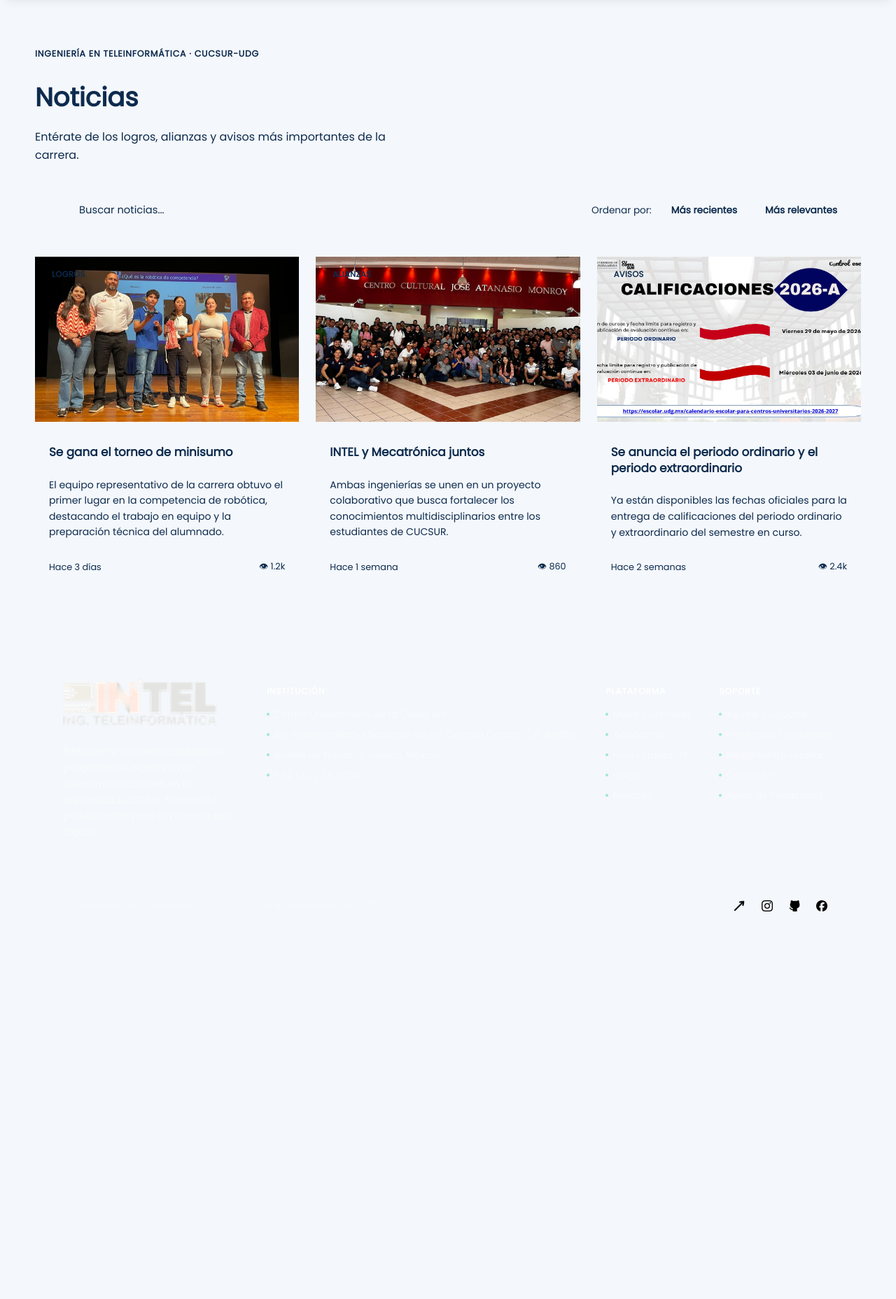
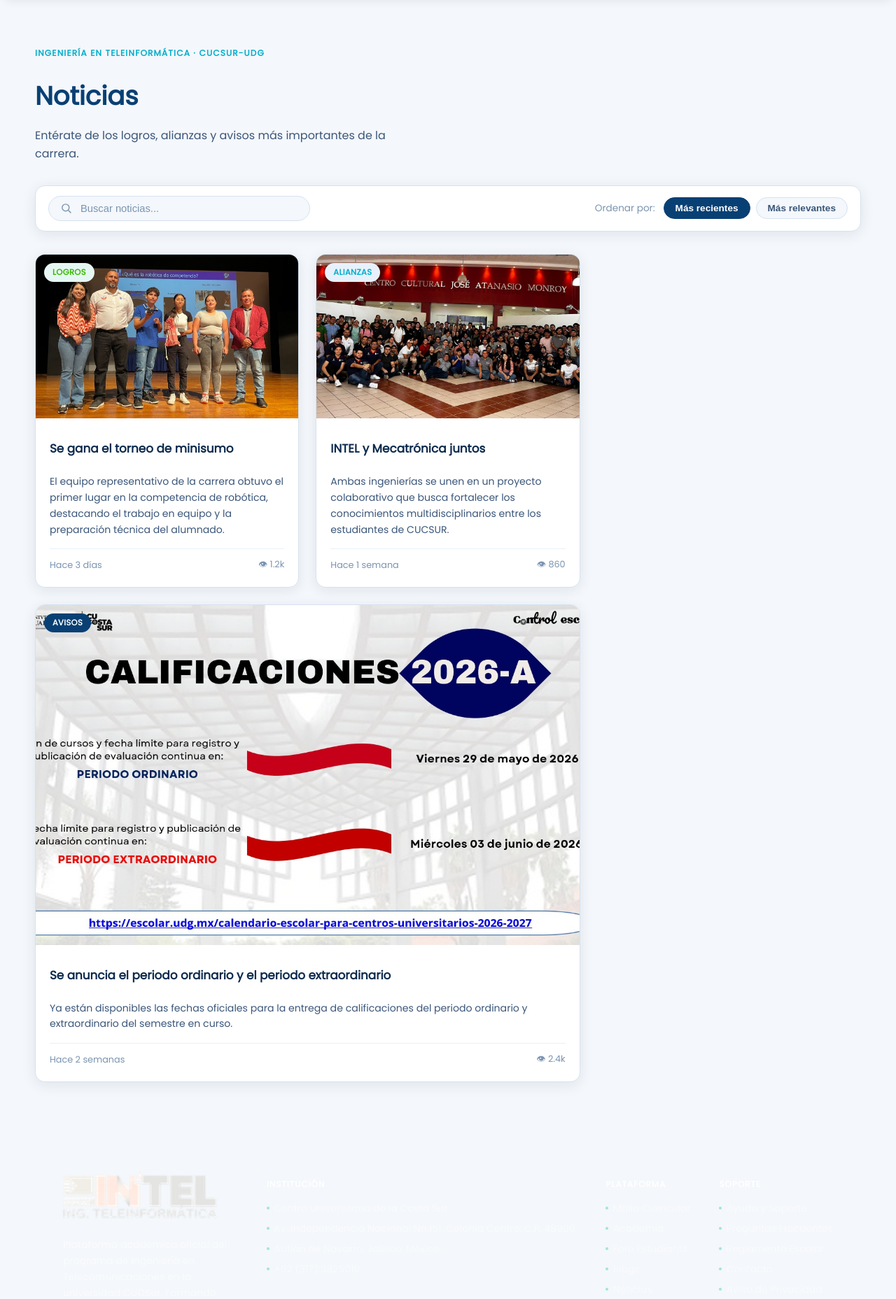
Before and after one commit to alessgii/pagina-teleinformatica, a PHP site: page /pagina-teleinformatica/noticias in a window 1280 px wide. Shown: the part 73-1930 px from the top of the page at 70% size. Before the commit the page ends 1376 px from the top, so only its background shows below. Run offline with PHP 8.4, Linux system fonts and the light colour scheme; style sheets or scripts are compiled from the project's sources.

Commit message:
Archivo php con clases tailwind

```diff
--- a/pages/noticias.php
+++ b/pages/noticias.php
@@ -1,85 +1,118 @@
-<link rel="stylesheet" href="public/css/pages/noticias.css">
+<main class="max-w-[1180px] mx-auto px-5 md:px-8 pt-[clamp(28px,5vw,56px)] pb-16 animate-fade-in-up">
 
-<main class="noticias-page anim-fadeinup">
-
-    <header class="noticias-page__header">
-        <p class="noticias-page__eyebrow">Ingeniería en Teleinformática · CUCSUR-UDG</p>
-        <h1 class="noticias-page__titulo">Noticias</h1>
-        <p class="noticias-page__desc">
+    <header class="mb-8">
+        <p class="text-xs font-semibold tracking-widest uppercase text-turq-acc mb-2">
+            Ingeniería en Teleinformática · CUCSUR-UDG
+        </p>
+        <h1 class="text-[clamp(1.7rem,3.6vw,2.3rem)] font-extrabold text-navy mb-2.5">
+            Noticias
+        </h1>
+        <p class="text-text-mid text-base max-w-[560px] leading-relaxed mb-8">
             Entérate de los logros, alianzas y avisos más importantes de la carrera.
         </p>
     </header>
 
-    <div class="noticias-page__toolbar">
+    <div class="flex flex-wrap items-center justify-between gap-4 bg-bg-card border border-border-main rounded-[var(--radius-custom)] px-[18px] py-[14px] shadow-[var(--shadow-custom)] mb-8 max-sm:flex-col max-sm:items-stretch">
 
-        <label class="buscador">
-            <svg class="buscador__icono" viewBox="0 0 24 24" aria-hidden="true">
+        <label class="flex items-center gap-2.5 flex-[1_1_240px] max-w-[340px] max-sm:max-w-none bg-bg-main border border-border-main rounded-full px-4 py-2 transition-[border-color,box-shadow] duration-200 ease-out focus-within:border-turq-acc focus-within:shadow-[0_0_0_3px_var(--color-turq-pale)]">
+            <svg class="w-[17px] h-[17px] shrink-0 fill-none stroke-text-muted stroke-2 [stroke-linecap:round]" viewBox="0 0 24 24" aria-hidden="true">
                 <circle cx="11" cy="11" r="7"></circle>
                 <line x1="21" y1="21" x2="16.65" y2="16.65"></line>
             </svg>
-            <input type="search" placeholder="Buscar noticias..." aria-label="Buscar noticias">
+            <input
+                type="search"
+                placeholder="Buscar noticias..."
+                aria-label="Buscar noticias"
+                class="border-none bg-transparent outline-none w-full font-[var(--font-poppins)] text-[.92rem] text-text-main placeholder:text-text-muted"
+            >
         </label>
 
-        <div class="filtros" role="group" aria-label="Ordenar noticias">
-            <span class="filtros__etiqueta">Ordenar por:</span>
-            <button type="button" class="filtro filtro--activo" data-orden="recientes">Más recientes</button>
-            <button type="button" class="filtro" data-orden="relevantes">Más relevantes</button>
+        <div class="flex items-center flex-wrap gap-2 max-sm:w-full" role="group" aria-label="Ordenar noticias">
+            <span class="text-[.85rem] text-text-muted mr-1">Ordenar por:</span>
+            <button
+                type="button"
+                class="font-[var(--font-poppins)] text-[.85rem] font-semibold text-white bg-navy border border-navy rounded-full px-4 py-[7px] cursor-pointer transition-[background,color,border-color] duration-200 ease-out max-sm:flex-1 max-sm:text-center"
+                data-orden="recientes"
+            >Más recientes</button>
+            <button
+                type="button"
+                class="font-[var(--font-poppins)] text-[.85rem] font-semibold text-text-mid bg-bg-main border border-border-main rounded-full px-4 py-[7px] cursor-pointer transition-[background,color,border-color] duration-200 ease-out hover:border-turq-acc hover:text-navy max-sm:flex-1 max-sm:text-center"
+                data-orden="relevantes"
+            >Más relevantes</button>
         </div>
 
     </div>
 
-    <section class="noticias-page__grid" aria-label="Listado de noticias">
+    <section class="grid grid-cols-3 lg:grid-cols-3 md:grid-cols-2 gap-6 max-sm:grid-cols-1" aria-label="Listado de noticias">
 
-        <article class="noticia-card">
-            <div class="noticia-card__img">
-                <img src="public/img/inicio/ganminisumo.jpeg" alt="Equipo ganador del torneo de minisumo">
-                <span class="noticia-card__etiqueta noticia-card__etiqueta--logro">Logros</span>
+        <article class="flex flex-col bg-bg-card border border-border-main rounded-[var(--radius-custom)] overflow-hidden shadow-[var(--shadow-custom)] transition-[transform,box-shadow] duration-[220ms] ease-out hover:-translate-y-[5px] hover:shadow-[var(--shadow-custom-lg)] md:last:col-span-2 max-sm:last:col-span-1">
+            <div class="relative aspect-[16/10] overflow-hidden">
+                <img
+                    src="public/img/inicio/ganminisumo.jpeg"
+                    alt="Equipo ganador del torneo de minisumo"
+                    class="w-full h-full object-cover block transition-transform duration-[400ms] ease-out group-hover:scale-105"
+                >
+                <span class="absolute top-3 left-3 text-[.72rem] font-bold uppercase tracking-[.03em] px-3 py-[5px] rounded-full bg-green-pale text-green-lt">
+                    Logros
+                </span>
             </div>
-            <div class="noticia-card__body">
-                <h2 class="noticia-card__titulo">Se gana el torneo de minisumo</h2>
-                <p class="noticia-card__resumen">
+            <div class="flex flex-col flex-1 px-5 pt-[18px] pb-5">
+                <h2 class="text-[1.05rem] font-bold text-text-main leading-[1.35] mb-2.5">Se gana el torneo de minisumo</h2>
+                <p class="text-[.88rem] text-text-mid leading-relaxed flex-1 mb-4">
                     El equipo representativo de la carrera obtuvo el primer lugar en la competencia
                     de robótica, destacando el trabajo en equipo y la preparación técnica del alumnado.
                 </p>
-                <div class="noticia-card__meta">
-                    <span class="noticia-card__fecha">Hace 3 días</span>
-                    <span class="noticia-card__vistas">👁 1.2k</span>
+                <div class="flex items-center justify-between text-[.8rem] text-text-muted pt-3 border-t border-border-lt">
+                    <span>Hace 3 días</span>
+                    <span>👁 1.2k</span>
                 </div>
             </div>
         </article>
 
-        <article class="noticia-card">
-            <div class="noticia-card__img">
-                <img src="public/img/inicio/ingenierias.jpeg" alt="Alumnos de Teleinformática y Mecatrónica">
-                <span class="noticia-card__etiqueta noticia-card__etiqueta--alianza">Alianzas</span>
+        <article class="flex flex-col bg-bg-card border border-border-main rounded-[var(--radius-custom)] overflow-hidden shadow-[var(--shadow-custom)] transition-[transform,box-shadow] duration-[220ms] ease-out hover:-translate-y-[5px] hover:shadow-[var(--shadow-custom-lg)] md:last:col-span-2 max-sm:last:col-span-1">
+            <div class="relative aspect-[16/10] overflow-hidden">
+                <img
+                    src="public/img/inicio/ingenierias.jpeg"
+                    alt="Alumnos de Teleinformática y Mecatrónica"
+                    class="w-full h-full object-cover block transition-transform duration-[400ms] ease-out"
+                >
+                <span class="absolute top-3 left-3 text-[.72rem] font-bold uppercase tracking-[.03em] px-3 py-[5px] rounded-full bg-turq-pale text-turq-acc">
+                    Alianzas
+                </span>
             </div>
-            <div class="noticia-card__body">
-                <h2 class="noticia-card__titulo">INTEL y Mecatrónica juntos</h2>
-                <p class="noticia-card__resumen">
+            <div class="flex flex-col flex-1 px-5 pt-[18px] pb-5">
+                <h2 class="text-[1.05rem] font-bold text-text-main leading-[1.35] mb-2.5">INTEL y Mecatrónica juntos</h2>
+                <p class="text-[.88rem] text-text-mid leading-relaxed flex-1 mb-4">
                     Ambas ingenierías se unen en un proyecto colaborativo que busca fortalecer
                     los conocimientos multidisciplinarios entre los estudiantes de CUCSUR.
                 </p>
-                <div class="noticia-card__meta">
-                    <span class="noticia-card__fecha">Hace 1 semana</span>
-                    <span class="noticia-card__vistas">👁 860</span>
+                <div class="flex items-center justify-between text-[.8rem] text-text-muted pt-3 border-t border-border-lt">
+                    <span>Hace 1 semana</span>
+                    <span>👁 860</span>
                 </div>
             </div>
         </article>
 
-        <article class="noticia-card">
-            <div class="noticia-card__img">
-                <img src="public/img/inicio/fechas_Calif.jpeg" alt="Fechas de periodo ordinario y extraordinario">
-                <span class="noticia-card__etiqueta noticia-card__etiqueta--aviso">Avisos</span>
+        <article class="flex flex-col bg-bg-card border border-border-main rounded-[var(--radius-custom)] overflow-hidden shadow-[var(--shadow-custom)] transition-[transform,box-shadow] duration-[220ms] ease-out hover:-translate-y-[5px] hover:shadow-[var(--shadow-custom-lg)] md:last:col-span-2 max-sm:last:col-span-1">
+            <div class="relative aspect-[16/10] overflow-hidden">
+                <img
+                    src="public/img/inicio/fechas_Calif.jpeg"
+                    alt="Fechas de periodo ordinario y extraordinario"
+                    class="w-full h-full object-cover block transition-transform duration-[400ms] ease-out"
+                >
+                <span class="absolute top-3 left-3 text-[.72rem] font-bold uppercase tracking-[.03em] px-3 py-[5px] rounded-full bg-navy text-white">
+                    Avisos
+                </span>
             </div>
-            <div class="noticia-card__body">
-                <h2 class="noticia-card__titulo">Se anuncia el periodo ordinario y el periodo extraordinario</h2>
-                <p class="noticia-card__resumen">
+            <div class="flex flex-col flex-1 px-5 pt-[18px] pb-5">
+                <h2 class="text-[1.05rem] font-bold text-text-main leading-[1.35] mb-2.5">Se anuncia el periodo ordinario y el periodo extraordinario</h2>
+                <p class="text-[.88rem] text-text-mid leading-relaxed flex-1 mb-4">
                     Ya están disponibles las fechas oficiales para la entrega de calificaciones
                     del periodo ordinario y extraordinario del semestre en curso.
                 </p>
-                <div class="noticia-card__meta">
-                    <span class="noticia-card__fecha">Hace 2 semanas</span>
-                    <span class="noticia-card__vistas">👁 2.4k</span>
+                <div class="flex items-center justify-between text-[.8rem] text-text-muted pt-3 border-t border-border-lt">
+                    <span>Hace 2 semanas</span>
+                    <span>👁 2.4k</span>
                 </div>
             </div>
         </article>
```
